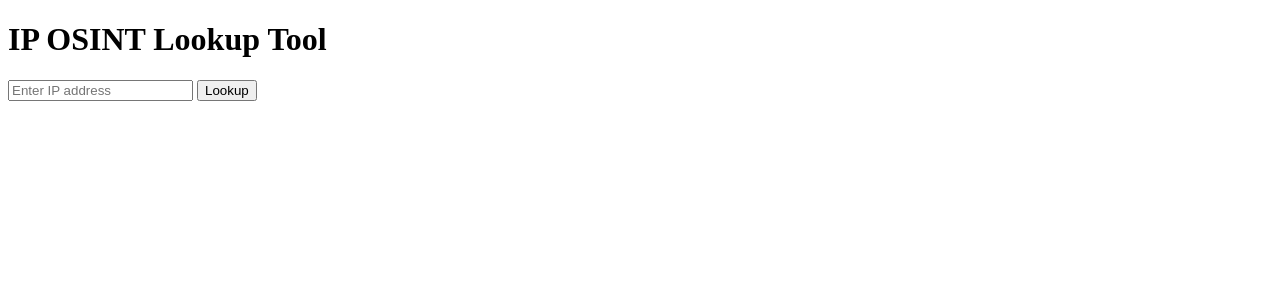
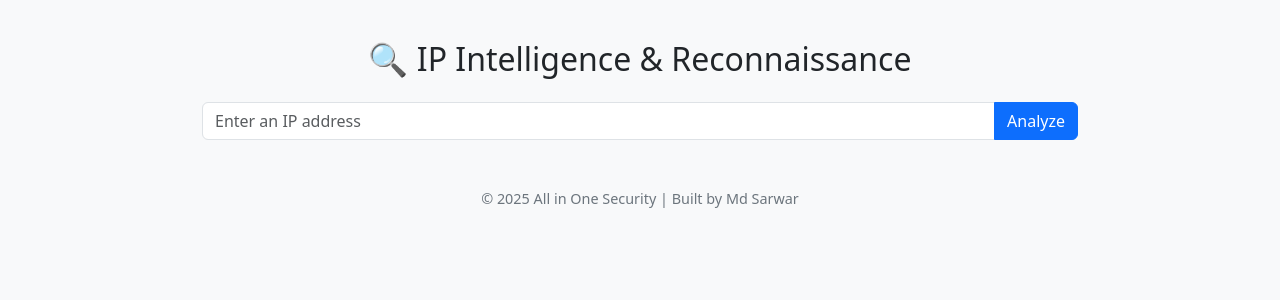
Before and after one commit to mshossain75/ip-tracer, a Flask app: page / in a window 1280 px wide. Shown: the top 300 px of the page. Run offline with Flask 3, Linux system fonts and the light colour scheme; some libraries are stand-ins or nearby versions.

Commit message:
Update index.html

```diff
--- a/templates/index.html
+++ b/templates/index.html
@@ -2,63 +2,110 @@
 <html lang="en">
 <head>
     <meta charset="UTF-8">
-    <title>IP OSINT Toolkit</title>
+    <title>IP Intelligence & Recon Tool</title>
+    <meta name="viewport" content="width=device-width, initial-scale=1">
+
+    <!-- Bootstrap 5 CDN -->
+    <link href="https://cdn.jsdelivr.net/npm/bootstrap@5.3.0/dist/css/bootstrap.min.css" rel="stylesheet">
+
+    <!-- html2pdf.js CDN -->
+    <script src="https://cdnjs.cloudflare.com/ajax/libs/html2pdf.js/0.10.1/html2pdf.bundle.min.js"></script>
+
+    <style>
+        body {
+            background-color: #f8f9fa;
+            padding-top: 40px;
+        }
+        .container {
+            max-width: 900px;
+        }
+        .card {
+            border-radius: 12px;
+            box-shadow: 0 4px 12px rgba(0,0,0,0.1);
+        }
+        .tab-content pre {
+            white-space: pre-wrap;
+            word-wrap: break-word;
+        }
+        footer {
+            margin-top: 40px;
+            text-align: center;
+            font-size: 0.9em;
+            color: #6c757d;
+        }
+        #download-btn {
+            float: right;
+        }
+    </style>
 </head>
 <body>
-    <h1>IP OSINT Lookup Tool</h1>
+<div class="container">
+    <h2 class="text-center mb-4">🔍 IP Intelligence & Reconnaissance</h2>
 
-    <form method="POST">
-        <input type="text" name="ip" placeholder="Enter IP address">
-        <button type="submit">Lookup</button>
+    <form method="post" class="mb-4">
+        <div class="input-group">
+            <input type="text" name="ip" class="form-control" placeholder="Enter an IP address" required>
+            <button class="btn btn-primary" type="submit">Analyze</button>
+        </div>
+        {% if error %}
+            <div class="text-danger mt-2">{{ error }}</div>
+        {% endif %}
     </form>
 
-    {% if error %}
-        <p style="color: red;">{{ error }}</p>
-    {% endif %}
+    {% if result %}
+    <div class="d-flex justify-content-between align-items-center mb-2">
+        <h5>Results for: <strong>{{ result.ip }}</strong></h5>
+        <button class="btn btn-outline-secondary btn-sm" id="download-btn">Download PDF</button>
+    </div>
 
-    {% if result %}
-        <h2>Result for {{ result.ip }}</h2>
-
+    <div class="card" id="result-section">
+        <div class="card-body">
             {% if result.is_private %}
-            <p><strong>This is a Private IP Address.</strong></p>
+                <p class="text-warning">This is a private IP address. External lookups are skipped.</p>
             {% else %}
-            <h3>Reverse DNS:</h3>
-            <p>{{ result.reverse_dns }}</p>
-
-            <h3>Geolocation:</h3>
-            <ul>
-                {% for k, v in result.geo.items() %}
-                    <li><strong>{{ k }}:</strong> {{ v }}</li>
+                <ul class="nav nav-tabs" id="ipTabs" role="tablist">
+                    {% for key in result if key != 'ip' and key != 'is_private' %}
+                    <li class="nav-item" role="presentation">
+                        <button class="nav-link {% if loop.first %}active{% endif %}" id="{{ key }}-tab" data-bs-toggle="tab" data-bs-target="#{{ key }}" type="button" role="tab">
+                            {{ key.replace('_', ' ').title() }}
+                        </button>
+                    </li>
                     {% endfor %}
                 </ul>
 
-            <h3>WHOIS Info:</h3>
-            <ul>
-                {% for k, v in result.whois.items() %}
-                    <li><strong>{{ k }}:</strong> {{ v }}</li>
+                <div class="tab-content mt-3" id="ipTabContent">
+                    {% for key, value in result.items() if key != 'ip' and key != 'is_private' %}
+                    <div class="tab-pane fade {% if loop.first %}show active{% endif %}" id="{{ key }}" role="tabpanel">
+                        <pre>{{ value | tojson(indent=2) }}</pre>
+                    </div>
                     {% endfor %}
-            </ul>
+                </div>
+            {% endif %}
+        </div>
+    </div>
+    {% endif %}
+</div>
 
-            <h3>AbuseIPDB:</h3>
-            <ul>
-                {% for k, v in result.blacklist.items() %}
-                    <li><strong>{{ k }}:</strong> {{ v }}</li>
-                {% endfor %}
-            </ul>
+<footer class="mt-5">
+    &copy; {{ 2025 }} All in One Security | Built by Md Sarwar
+</footer>
 
-            <h3>Shodan:</h3>
-            <ul>
-                {% if result.shodan.hostnames %}
-                    <li><strong>Hostnames:</strong> {{ result.shodan.hostnames }}</li>
-                {% endif %}
-                {% if result.shodan.ports %}
-                    <li><strong>Ports:</strong> {{ result.shodan.ports }}</li>
-                {% endif %}
-            </ul>
+<!-- Bootstrap JS -->
+<script src="https://cdn.jsdelivr.net/npm/bootstrap@5.3.0/dist/js/bootstrap.bundle.min.js"></script>
 
-            <h3>Nmap Scan:</h3>
-            <pre>{{ result.nmap }}</pre>
-        {% endif %}
-    {% endif %}
+<!-- PDF Export Script -->
+<script>
+    document.getElementById("download-btn")?.addEventListener("click", () => {
+        const element = document.getElementById("result-section");
+        const opt = {
+            margin: 0.5,
+            filename: 'ip_report_{{ result.ip if result and result.ip else "report" }}.pdf',
+            image: { type: 'jpeg', quality: 0.98 },
+            html2canvas: { scale: 2 },
+            jsPDF: { unit: 'in', format: 'a4', orientation: 'portrait' }
+        };
+        html2pdf().set(opt).from(element).save();
+    });
+</script>
 </body>
 </html>
```
Lines whose indentation alone changed are shown as unchanged.
